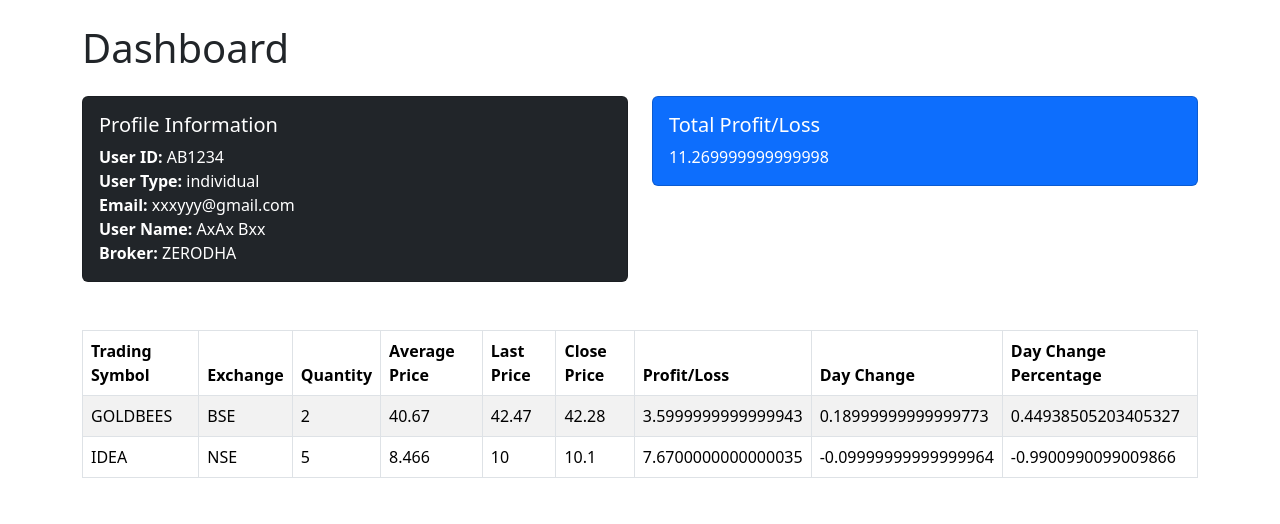
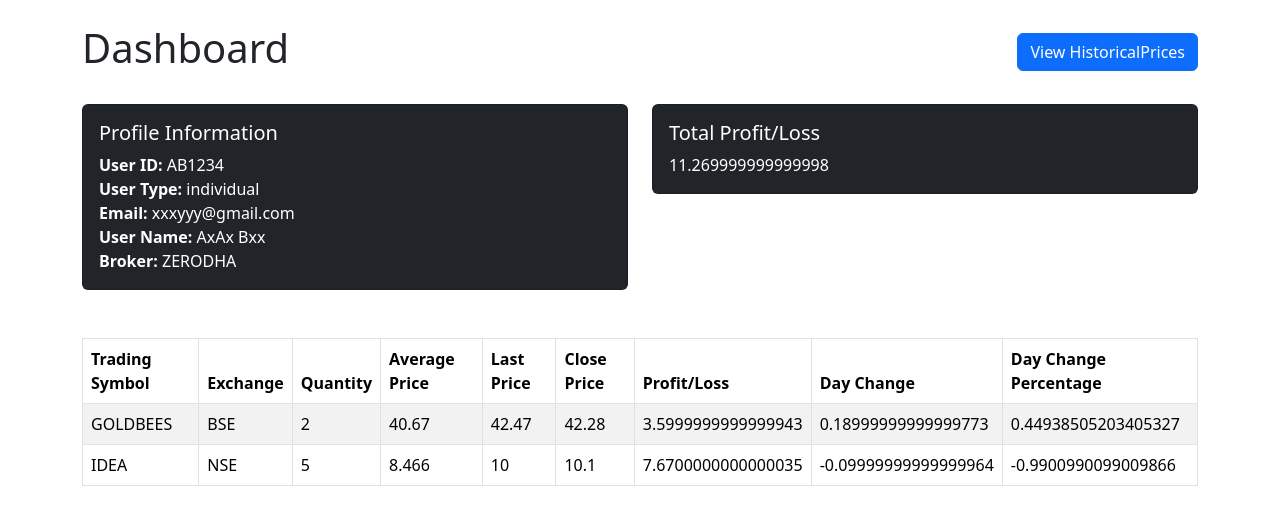
Before and after one commit to speedhs/frontend-beaconed, a React (Create React App) app: page /Dashboard in a window 1280 px wide. Shown: the top 524 px of the page. Built offline with nearby package versions, Linux system fonts and the light colour scheme.

Commit message:
Basic components changed. Register left

```diff
--- a/src/components/TotalProfit.js
+++ b/src/components/TotalProfit.js
@@ -7,7 +7,7 @@
   const totalProfitLoss = holdingsData.data.reduce((total, holding) => total + holding.pnl, 0);
 
   return (
-    <Card bg="primary" text="white">
+    <Card bg="dark" text="white">
       <Card.Body>
         <Card.Title>Total Profit/Loss</Card.Title>
         <Card.Text>{totalProfitLoss}</Card.Text>
--- a/src/pages/Dashboard.js
+++ b/src/pages/Dashboard.js
@@ -1,9 +1,8 @@
-// DashboardPage.js
-
 import React from 'react';
 import Profile from '../components/Profile';
 import HoldingsTable from '../components/HoldingsTable';
 import TotalProfit from '../components/TotalProfit';
+import { Link } from 'react-router-dom';
 
 const DashboardPage = () => {
   const profileData = {
@@ -51,7 +50,12 @@
 
   return (
     <div className="container mt-4">
-      <h1 className="mb-4">Dashboard</h1>
+      <div className="d-flex justify-content-between align-items-center mb-4">
+        <h1>Dashboard</h1>
+        <Link to="/History" className="btn btn-primary">
+          View HistoricalPrices
+        </Link>
+      </div>
 
       <div className="row">
         <div className="col-md-6">
--- a/src/pages/HistoricalPrices.js
+++ b/src/pages/HistoricalPrices.js
@@ -1,6 +1,7 @@
 import React, { useState, useEffect } from 'react';
 import StockChart from '../components/StockChart';
 import 'bootstrap/dist/css/bootstrap.min.css'; // Import Bootstrap CSS
+import { Link } from 'react-router-dom';
 
 const HistoricalPrices = () => {
   const [chartData, setChartData] = useState([]);
@@ -37,7 +38,13 @@
 
   return (
     <div className="container mt-4">
-      <h1 className="text-dark">Stock Chart</h1>
+      <div className="d-flex justify-content-between align-items-center mb-4">
+        <h1 className="text-dark">Stock Chart</h1>
+        <Link to="/Dashboard" className="btn btn-primary">
+          View Dashboard
+        </Link>
+      </div>
+
       <div className="mb-3">
         <label className="text-dark me-2" htmlFor="symbol">Symbol:</label>
         <select className="form-select form-select-dark" id="symbol" value={symbol} onChange={handleSymbolChange}>
--- a/src/pages/LoginPage.js
+++ b/src/pages/LoginPage.js
@@ -29,7 +29,7 @@
 
         if (response.ok) {
           console.log('Signed in');
-          history.push('/Dashboard');
+          navigate('/Dashboard');
         } else {
           setError('Invalid credentials. Please try again.');
         }
```
